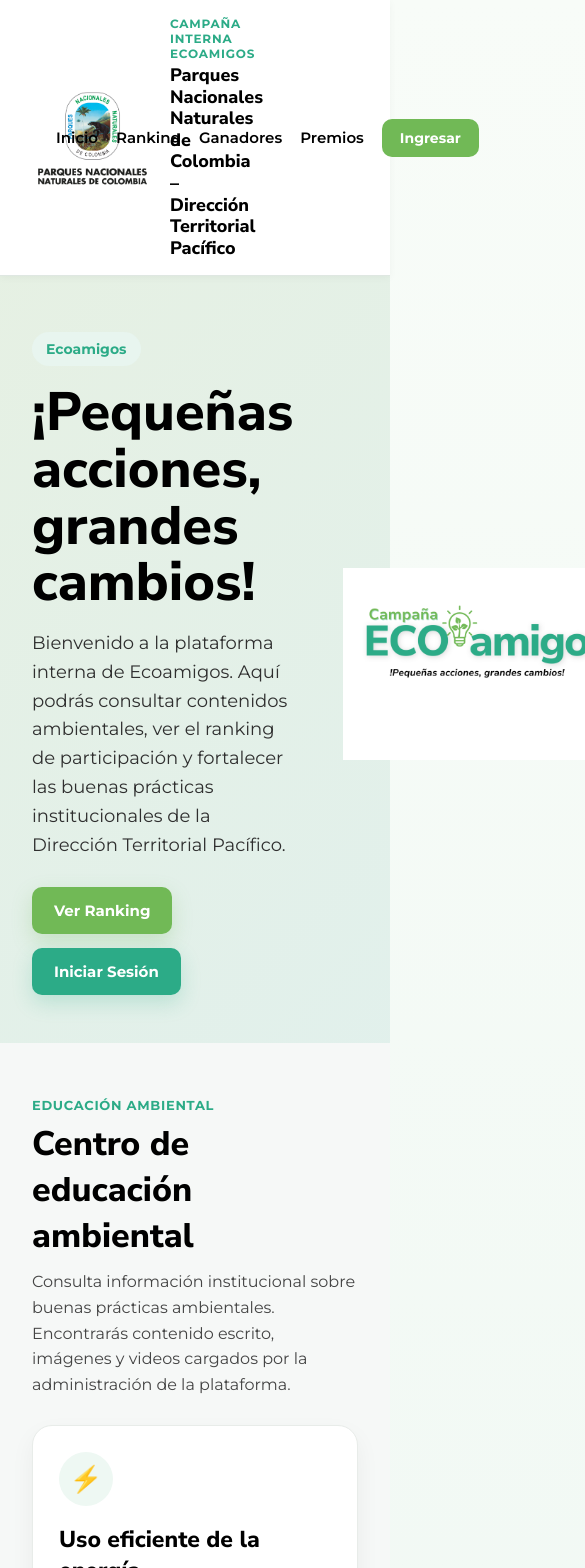
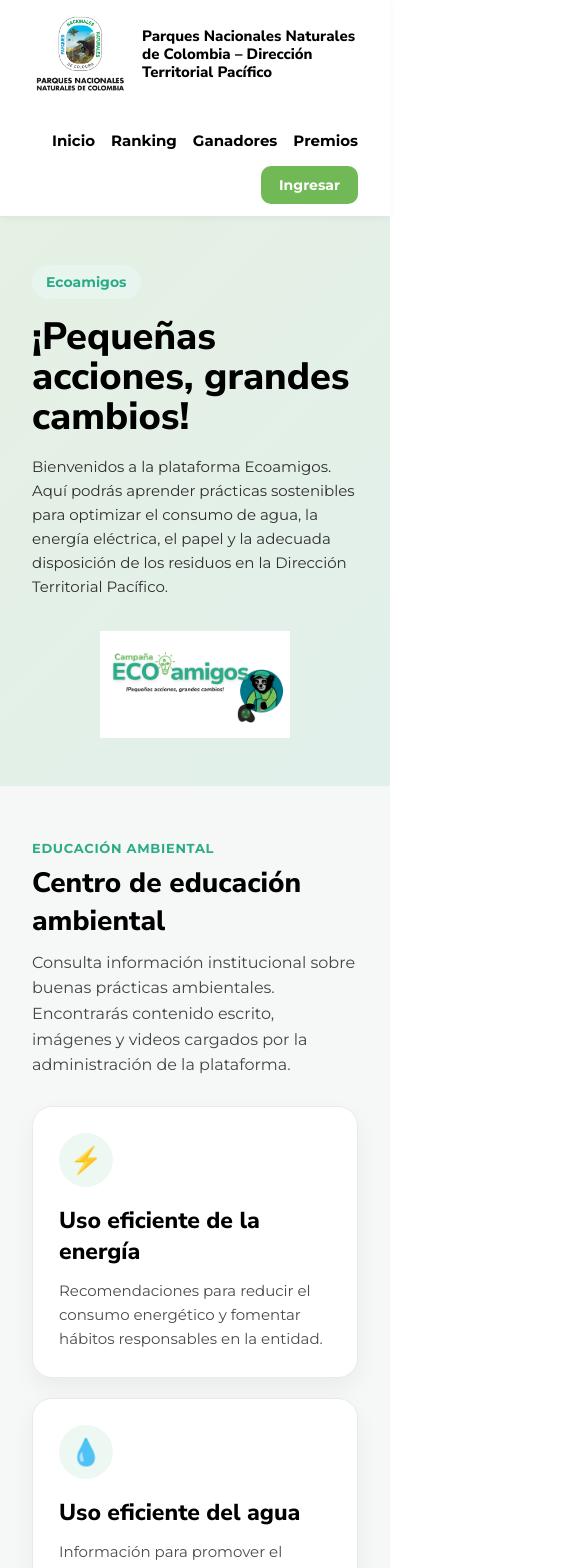
Before and after one commit to oscarprada/ecoamigos-web, a React (Vite) app in the folder frontend/: page / in a window 390 px wide. Shown: the top 1568 px of the page, 585 px wide, since content can reach past the window. Built offline with nearby package versions, Linux system fonts and the light colour scheme.

Commit message:
feat: responsive institucional y mejoras visuales generales

```diff
--- a/frontend/src/layouts/AppLayout.jsx
+++ b/frontend/src/layouts/AppLayout.jsx
@@ -1,3 +1,4 @@
+import { useState } from 'react';
 import { Outlet, Link, useNavigate } from 'react-router-dom';
 import parquesLogo from '../assets/parques-logo.png';
 import { useAuth } from '../context/AuthContext';
@@ -5,9 +6,15 @@ import { useAuth } from '../context/AuthContext';
 export default function AppLayout() {
   const navigate = useNavigate();
   const { user, logout } = useAuth();
+  const [menuOpen, setMenuOpen] = useState(false);
+
+  const closeMenu = () => {
+    setMenuOpen(false);
+  };
 
   const handleLogout = () => {
     logout();
+    closeMenu();
     navigate('/');
   };
 
@@ -15,34 +22,72 @@ export default function AppLayout() {
     <div style={styles.page}>
       <header style={styles.header}>
         <div style={styles.headerContent}>
-          <div style={styles.brandBlock}>
-            <img src={parquesLogo} alt="Parques Nacionales Naturales de Colombia" style={styles.logo} />
+          <Link to="/" style={styles.brandBlock} onClick={closeMenu}>
+            <img
+              src={parquesLogo}
+              alt="Parques Nacionales Naturales de Colombia"
+              style={styles.logo}
+            />
 
             <div style={styles.brandText}>
-              <p style={styles.kicker}>CAMPAÑA INTERNA ECOAMIGOS</p>
               <h1 style={styles.title}>
                 Parques Nacionales Naturales de Colombia – Dirección Territorial Pacífico
               </h1>
             </div>
-          </div>
+          </Link>
 
-          <nav style={styles.nav}>
-            <Link to="/" style={styles.link}>Inicio</Link>
-            <Link to="/ranking" style={styles.link}>Ranking</Link>
-            <Link to="/winners" style={styles.link}>Ganadores</Link>
-            <Link to="/prizes" style={styles.link}>Premios</Link>
+          <button
+            type="button"
+            style={styles.menuButton}
+            onClick={() => setMenuOpen((prev) => !prev)}
+          >
+            {menuOpen ? 'Cerrar' : 'Menú'}
+          </button>
+
+          <nav
+            style={{
+              ...styles.nav,
+              ...(menuOpen ? styles.navOpen : {}),
+            }}
+          >
+            <Link to="/" style={styles.link} onClick={closeMenu}>
+              Inicio
+            </Link>
+
+            <Link to="/ranking" style={styles.link} onClick={closeMenu}>
+              Ranking
+            </Link>
+
+            <Link to="/winners" style={styles.link} onClick={closeMenu}>
+              Ganadores
+            </Link>
+
+            <Link to="/prizes" style={styles.link} onClick={closeMenu}>
+              Premios
+            </Link>
 
             {user ? (
               <>
-                <Link to={user.role === 'admin' ? '/admin' : '/leader'} style={styles.panelButton}>
+                <Link
+                  to={user.role === 'admin' ? '/admin' : '/leader'}
+                  style={styles.panelButton}
+                  onClick={closeMenu}
+                >
                   {user.role === 'admin' ? 'Panel admin' : 'Panel líder'}
                 </Link>
-                <button type="button" onClick={handleLogout} style={styles.logoutButton}>
+
+                <button
+                  type="button"
+                  onClick={handleLogout}
+                  style={styles.logoutButton}
+                >
                   Cerrar sesión
                 </button>
               </>
             ) : (
-              <Link to="/login" style={styles.loginButton}>Ingresar</Link>
+              <Link to="/login" style={styles.loginButton} onClick={closeMenu}>
+                Ingresar
+              </Link>
             )}
           </nav>
         </div>
@@ -73,21 +118,24 @@ const styles = {
   headerContent: {
     maxWidth: '1280px',
     margin: '0 auto',
-    padding: '16px 32px',
+    padding: '12px 32px',
     display: 'flex',
     alignItems: 'center',
     justifyContent: 'space-between',
-    gap: '24px',
+    gap: '36px',
+    flexWrap: 'wrap',
   },
   brandBlock: {
     display: 'flex',
     alignItems: 'center',
-    gap: '18px',
+    gap: '14px',
     minWidth: 0,
-    flex: 1,
+    flex: '0 1 620px',
+    textDecoration: 'none',
+    color: '#000000',
   },
   logo: {
-    width: '120px',
+    width: '96px',
     height: 'auto',
     objectFit: 'contain',
     display: 'block',
@@ -96,36 +144,46 @@ const styles = {
   brandText: {
     display: 'flex',
     flexDirection: 'column',
-    gap: '4px',
     minWidth: 0,
-  },
-  kicker: {
-    margin: 0,
-    color: '#2cab87',
-    fontSize: '12px',
-    fontWeight: 700,
-    letterSpacing: '0.8px',
-    textTransform: 'uppercase',
   },
   title: {
     margin: 0,
     fontFamily: 'Nunito Sans, sans-serif',
-    fontSize: '18px',
+    fontSize: '15px',
     lineHeight: 1.2,
     color: '#000000',
     fontWeight: 800,
+    maxWidth: '520px',
+  },
+  menuButton: {
+    display: 'none',
+    backgroundColor: '#2cab87',
+    color: '#ffffff',
+    border: 'none',
+    padding: '10px 16px',
+    borderRadius: '10px',
+    fontSize: '14px',
+    fontWeight: 800,
+    cursor: 'pointer',
+    fontFamily: 'Montserrat, sans-serif',
   },
   nav: {
     display: 'flex',
     alignItems: 'center',
-    gap: '18px',
-    flexShrink: 0,
+    gap: '16px',
+    flexWrap: 'wrap',
+    justifyContent: 'flex-end',
+    flex: '1 1 auto',
+  },
+  navOpen: {
+    display: 'flex',
   },
   link: {
     textDecoration: 'none',
     color: '#000000',
     fontSize: '15px',
-    fontWeight: 600,
+    fontWeight: 700,
+    whiteSpace: 'nowrap',
   },
   loginButton: {
     textDecoration: 'none',
@@ -134,7 +192,8 @@ const styles = {
     padding: '10px 18px',
     borderRadius: '10px',
     fontSize: '14px',
-    fontWeight: 700,
+    fontWeight: 800,
+    whiteSpace: 'nowrap',
   },
   panelButton: {
     textDecoration: 'none',
@@ -143,7 +202,8 @@ const styles = {
     padding: '10px 18px',
     borderRadius: '10px',
     fontSize: '14px',
-    fontWeight: 700,
+    fontWeight: 800,
+    whiteSpace: 'nowrap',
   },
   logoutButton: {
     backgroundColor: '#000000',
@@ -152,9 +212,10 @@ const styles = {
     padding: '10px 18px',
     borderRadius: '10px',
     fontSize: '14px',
-    fontWeight: 700,
+    fontWeight: 800,
     cursor: 'pointer',
     fontFamily: 'Montserrat, sans-serif',
+    whiteSpace: 'nowrap',
   },
   main: {
     paddingTop: 0,
--- a/frontend/src/pages/public/HomePage.jsx
+++ b/frontend/src/pages/public/HomePage.jsx
@@ -12,21 +12,10 @@ export default function HomePage() {
             <h2 style={styles.slogan}>¡Pequeñas acciones, grandes cambios!</h2>
 
             <p style={styles.description}>
-              Bienvenido a la plataforma interna de Ecoamigos. Aquí podrás
-              consultar contenidos ambientales, ver el ranking de participación
-              y fortalecer las buenas prácticas institucionales de la Dirección
-              Territorial Pacífico.
+              Bienvenidos a la plataforma Ecoamigos. Aquí podrás
+              aprender prácticas sostenibles para optimizar el consumo de agua, la energía eléctrica, el papel
+              y la adecuada disposición de los residuos en la Dirección Territorial Pacífico.
             </p>
-
-            <div style={styles.buttons}>
-              <Link to="/ranking" style={styles.linkReset}>
-                <button style={styles.primaryButton}>Ver Ranking</button>
-              </Link>
-
-              <Link to="/login" style={styles.linkReset}>
-                <button style={styles.secondaryButton}>Iniciar Sesión</button>
-              </Link>
-            </div>
           </div>
 
           <div style={styles.heroImageWrapper}>
@@ -116,15 +105,16 @@ const styles = {
   heroContent: {
     maxWidth: '1280px',
     margin: '0 auto',
-    padding: '56px 32px 48px',
+    padding: '48px 32px',
     display: 'flex',
     alignItems: 'center',
     justifyContent: 'space-between',
-    gap: '40px',
+    gap: '32px',
+    flexWrap: 'wrap',
   },
 
   heroText: {
-    flex: 1,
+    flex: '1 1 420px',
     maxWidth: '650px',
   },
 
@@ -142,63 +132,30 @@ const styles = {
   slogan: {
     margin: '0 0 18px 0',
     fontFamily: 'Nunito Sans, sans-serif',
-    fontSize: '54px',
+    fontSize: 'clamp(38px, 5vw, 54px)',
     lineHeight: 1.05,
     color: '#000000',
     fontWeight: 800,
   },
 
   description: {
-    margin: '0 0 28px 0',
-    fontSize: '18px',
+    margin: 0,
+    fontSize: 'clamp(15px, 2vw, 18px)',
     lineHeight: 1.6,
     color: '#2f2f2f',
     maxWidth: '580px',
   },
 
-  buttons: {
-    display: 'flex',
-    gap: '14px',
-    flexWrap: 'wrap',
-  },
-
-  linkReset: {
-    textDecoration: 'none',
-  },
-
-  primaryButton: {
-    backgroundColor: '#71b956',
-    color: '#ffffff',
-    border: 'none',
-    borderRadius: '10px',
-    padding: '14px 22px',
-    fontSize: '15px',
-    fontWeight: 700,
-    cursor: 'pointer',
-    boxShadow: '0 8px 20px rgba(113, 185, 86, 0.25)',
-  },
-
-  secondaryButton: {
-    backgroundColor: '#2cab87',
-    color: '#ffffff',
-    border: 'none',
-    borderRadius: '10px',
-    padding: '14px 22px',
-    fontSize: '15px',
-    fontWeight: 700,
-    cursor: 'pointer',
-    boxShadow: '0 8px 20px rgba(44, 171, 135, 0.22)',
-  },
-
   heroImageWrapper: {
-    flex: '0 0 360px',
+    flex: '0 1 300px',
     display: 'flex',
     justifyContent: 'center',
     alignItems: 'center',
+    margin: '0 auto',
   },
 
   mascota: {
-    width: '340px',
+    width: 'clamp(190px, 28vw, 260px)',
     height: 'auto',
     objectFit: 'contain',
     display: 'block',
@@ -226,7 +183,7 @@ const styles = {
   sectionTitle: {
     margin: '0 0 10px 0',
     fontFamily: 'Nunito Sans, sans-serif',
-    fontSize: '34px',
+    fontSize: 'clamp(28px, 4vw, 34px)',
     color: '#000000',
     fontWeight: 800,
   },
@@ -258,7 +215,6 @@ const styles = {
     border: '1px solid #e8ece9',
     boxShadow: '0 10px 24px rgba(0, 0, 0, 0.05)',
     minHeight: '210px',
-    transition: 'transform 0.2s ease, box-shadow 0.2s ease',
   },
 
   iconCircle: {
--- a/frontend/src/styles/global.css
+++ b/frontend/src/styles/global.css
@@ -88,3 +88,143 @@ th { background: #f3faf6; font-family: 'Nunito Sans', sans-serif; }
   .hero, .three-cols, .two-cols, .four-cols, .two-cols-form { grid-template-columns: 1fr; }
   .navbar { padding: 16px; align-items: flex-start; flex-direction: column; }
 }
+
+/* =========================
+   RESPONSIVE MEJORADO
+========================= */
+
+html {
+  scroll-behavior: smooth;
+}
+
+img,
+video {
+  max-width: 100%;
+  height: auto;
+}
+
+body {
+  overflow-x: hidden;
+}
+
+.table-wrapper {
+  width: 100%;
+  overflow-x: auto;
+}
+
+@media (max-width: 1024px) {
+  .container,
+  .narrow {
+    width: min(100%, 94%);
+  }
+
+  .four-cols {
+    grid-template-columns: repeat(2, 1fr);
+  }
+
+  .three-cols {
+    grid-template-columns: repeat(2, 1fr);
+  }
+}
+
+@media (max-width: 768px) {
+  .container,
+  .narrow {
+    width: min(100%, 92%);
+  }
+
+  .page {
+    padding: 20px 0 40px;
+  }
+
+  .hero,
+  .three-cols,
+  .two-cols,
+  .four-cols,
+  .two-cols-form {
+    grid-template-columns: 1fr;
+  }
+
+  .section-header {
+    flex-direction: column;
+    align-items: stretch;
+  }
+
+  .card {
+    padding: 18px;
+    border-radius: 16px;
+  }
+
+  .metric {
+    font-size: 1.7rem;
+  }
+
+  th,
+  td {
+    padding: 12px;
+    font-size: 0.9rem;
+  }
+
+  .button,
+  button {
+    min-height: 42px;
+  }
+
+  .inline-actions {
+    flex-direction: column;
+  }
+
+  .inline-actions .button,
+  .inline-actions button {
+    width: 100%;
+  }
+
+  h1 {
+    font-size: 2rem;
+  }
+
+  h2 {
+    font-size: 1.75rem;
+  }
+
+  h3 {
+    font-size: 1.35rem;
+  }
+}
+
+@media (max-width: 520px) {
+  .container,
+  .narrow {
+    width: min(100%, 94%);
+  }
+
+  .navbar nav {
+    width: 100%;
+    gap: 10px;
+  }
+
+  .navbar nav a,
+  .navbar nav button {
+    width: 100%;
+    text-align: center;
+    justify-content: center;
+  }
+
+  .card {
+    padding: 16px;
+  }
+
+  .form input,
+  .form textarea,
+  .form select {
+    font-size: 16px;
+  }
+
+  .button {
+    width: 100%;
+  }
+
+  table {
+    min-width: 680px;
+  }
+}
```
